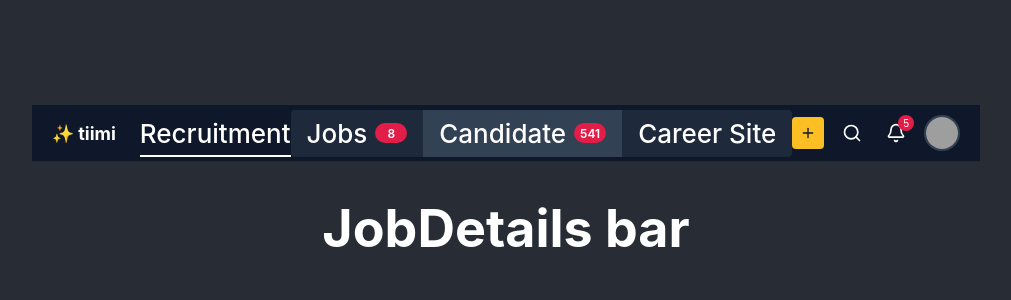
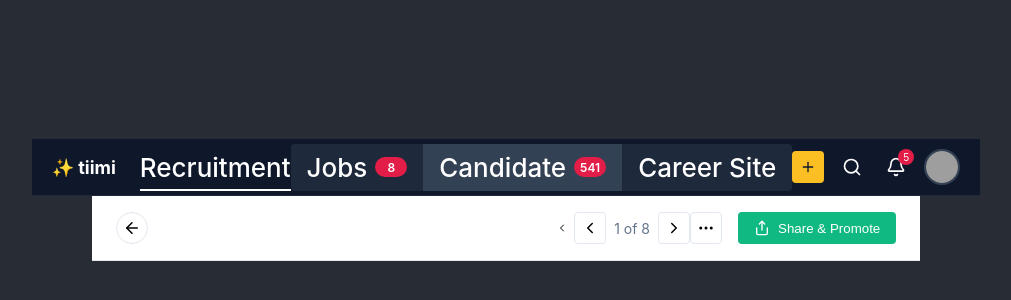
Before and after one commit to SithumWickramasingha/candidate-frontend, a React (Create React App) app: page / in a window 1280 px wide. Shown: the part 200-500 px from the top of the page, without its empty margins (134-1145 px from the left). Built offline with nearby package versions, Linux system fonts and the light colour scheme; grey boxes are pictures that could not be loaded.

Commit message:
Create Job detail bar component

```diff
--- a/src/components/JobDetailsBar/JobDetailsBar.css
+++ b/src/components/JobDetailsBar/JobDetailsBar.css
@@ -0,0 +1,97 @@
+.job-details-bar {
+  display: flex;
+  justify-content: space-between;
+  align-items: center;
+  padding: 16px 24px;
+  border-bottom: 1px solid #e2e8f0;
+  background-color: white;
+}
+
+.job-details-left {
+  display: flex;
+  align-items: center;
+  gap: 16px;
+}
+
+.back-button {
+  width: 32px;
+  height: 32px;
+  border-radius: 50%;
+  border: 1px solid #e2e8f0;
+  background-color: white;
+  display: flex;
+  align-items: center;
+  justify-content: center;
+  cursor: pointer;
+}
+
+.job-title {
+  font-size: 22px;
+  font-weight: 600;
+  margin: 0;
+}
+
+.dropdown-button {
+  display: flex;
+  align-items: center;
+  justify-content: center;
+  width: 24px;
+  height: 24px;
+  border: none;
+  background: transparent;
+  cursor: pointer;
+}
+
+.pagination-button {
+  width: 32px;
+  height: 32px;
+  border-radius: 4px;
+  border: 1px solid #e2e8f0;
+  background-color: white;
+  display: flex;
+  align-items: center;
+  justify-content: center;
+  cursor: pointer;
+}
+
+.job-details-center {
+  display: flex;
+  align-items: center;
+  gap: 8px;
+}
+
+.pagination-info {
+  font-size: 14px;
+  color: #64748b;
+}
+
+.job-details-right {
+  display: flex;
+  align-items: center;
+  gap: 16px;
+}
+
+.options-button {
+  width: 32px;
+  height: 32px;
+  border-radius: 4px;
+  border: 1px solid #e2e8f0;
+  background-color: white;
+  display: flex;
+  align-items: center;
+  justify-content: center;
+  cursor: pointer;
+}
+
+.share-button {
+  display: flex;
+  align-items: center;
+  gap: 8px;
+  padding: 8px 16px;
+  border-radius: 4px;
+  border: none;
+  background-color: #10b981;
+  color: white;
+  font-weight: 500;
+  cursor: pointer;
+}
--- a/src/components/JobDetailsBar/JobDetailsBar.jsx
+++ b/src/components/JobDetailsBar/JobDetailsBar.jsx
@@ -1,8 +1,39 @@
 import React from "react";
+import "./JobDetailsBar.css";
+import { ArrowLeft, ChevronLeft, ChevronRight, MoreHorizontal, Share } from 'lucide-react';
+
 const JobDetailsBar = () => {
   return(
-    <div>
-      <h1>JobDetails bar</h1>
+     <div className="job-details-bar">
+      <div className="job-details-left">
+        <button className="back-button">
+          <ArrowLeft size={20} />
+        </button>
+        <h1 className="job-title">Research and Development Officer</h1>
+        <button className="dropdown-button">
+          <ChevronLeft size={16} />
+        </button>
+      </div>
+
+      <div className="job-details-center">
+        <button className="pagination-button">
+          <ChevronLeft size={20} />
+        </button>
+        <span className="pagination-info">1 of 8</span>
+        <button className="pagination-button">
+          <ChevronRight size={20} />
+        </button>
+      </div>
+
+      <div className="job-details-right">
+        <button className="options-button">
+          <MoreHorizontal size={20} />
+        </button>
+        <button className="share-button">
+          <Share size={16} />
+          <span>Share & Promote</span>
+        </button>
+      </div>
     </div>
   );
 }
```
